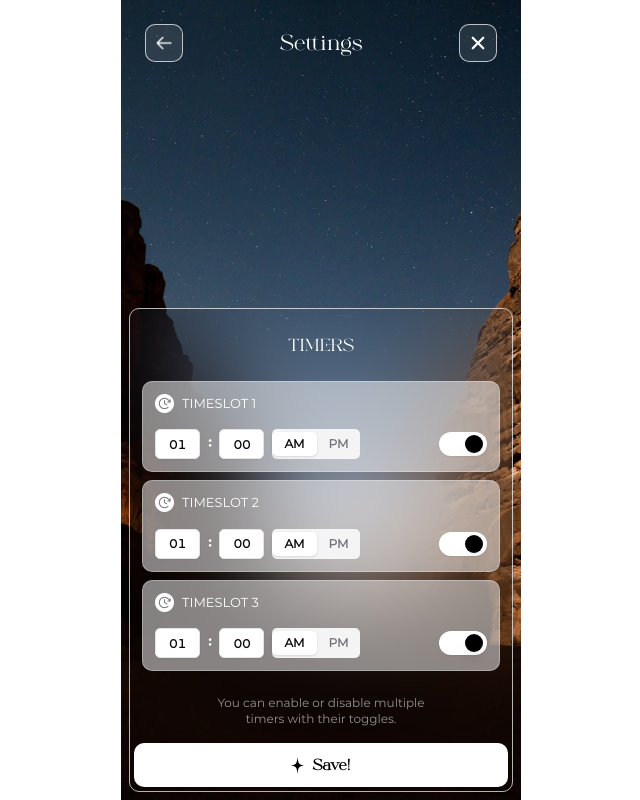
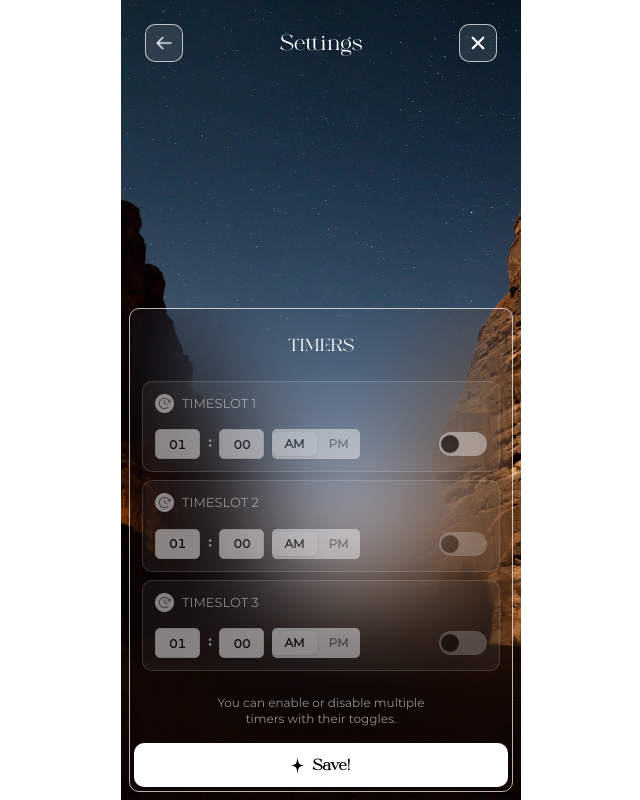
Before and after one commit to ashishgjohn/bible-extension, a React (Vite) app: page /#/settings in a window 1280 px wide. Shown: the whole page, without its empty margins (319-959 px from the left). Built offline with nearby package versions, Linux system fonts and the light colour scheme.

Commit message:
#42 Fixed bug where users were unable to edit time in timers

```diff
--- a/src/components/settings/SettingsContainer.tsx
+++ b/src/components/settings/SettingsContainer.tsx
@@ -30,11 +30,10 @@ export default function SettingsContainer() {
     useEffect(() => {
         setIsLoading(true);
         chrome.storage.local.get(['time1', 'time2', 'time3', 'openedForTime1', 'openedForTime2', 'openedForTime3', 'enabled1', 'enabled2', 'enabled3'], (result) => {
-
             setTimes({
-                time1: { time: result['time1'], opened: result['openedForTime1'], isEnabled: result['enabled1'] ?? true },
-                time2: { time: result['time2'], opened: result['openedForTime2'], isEnabled: result['enabled2'] ?? true },
-                time3: { time: result['time3'], opened: result['openedForTime3'], isEnabled: result['enabled3'] ?? true }
+                time1: { time: result['time1'], opened: result['openedForTime1'], isEnabled: result['enabled1'] ?? false },
+                time2: { time: result['time2'], opened: result['openedForTime2'], isEnabled: result['enabled2'] ?? false },
+                time3: { time: result['time3'], opened: result['openedForTime3'], isEnabled: result['enabled3'] ?? false }
             });
 
             setIsLoading(false);
@@ -42,6 +41,8 @@ export default function SettingsContainer() {
     }, []);
 
     function handleTimeChange(index: number, newTime: string) {
+        console.log(newTime);
+
         setTimes((prevTimes) => ({
             ...prevTimes,
             [`time${index}`]: { ...prevTimes[`time${index}` as keyof Times], time: newTime }
@@ -89,6 +90,7 @@ export default function SettingsContainer() {
                                 isEnabled={times.time1.isEnabled}
                                 onTimeChange={(time) => handleTimeChange(1, time)}
                                 onToggleChange={(enable) => handleToggleChange(1, enable)}
+                                disabled={times?.time2.isEnabled}
                             />
                             <TimeInput
                                 index={2}
@@ -96,7 +98,7 @@ export default function SettingsContainer() {
                                 isEnabled={times.time2.isEnabled}
                                 onTimeChange={(time) => handleTimeChange(2, time)}
                                 onToggleChange={(enable) => handleToggleChange(2, enable)}
-                                disabled={!times?.time1.isEnabled && !times.time2.isEnabled}
+                                disabled={!times?.time1.isEnabled || times?.time3.isEnabled}
                             />
                             <TimeInput
                                 index={3}
--- a/src/components/ui/TimePickerInput.tsx
+++ b/src/components/ui/TimePickerInput.tsx
@@ -1,6 +1,6 @@
 import { Input } from "@/components/ui/input";
 import { cn } from "@/lib/utils";
-import React from "react";
+import React, { useEffect, useRef, useState } from "react";
 import {
   Period,
   TimePickerType,
@@ -19,21 +19,16 @@ export interface TimePickerInputProps
   onLeftFocus?: () => void;
 }
 
-const TimePickerInput = React.forwardRef<
-  HTMLInputElement,
-  TimePickerInputProps
->(
+const TimePickerInput = React.forwardRef<HTMLInputElement, TimePickerInputProps>(
   (
     {
       className,
       type = "tel",
-      value,
       id,
       name,
       date = new Date(new Date().setHours(0, 0, 0, 0)),
       setDate,
       onChange,
-      onKeyDown,
       picker,
       period,
       onLeftFocus,
@@ -42,20 +37,28 @@ const TimePickerInput = React.forwardRef<
     },
     ref
   ) => {
-    const [inputValue, setInputValue] = React.useState<string>("00");
-    const [flag, setFlag] = React.useState<boolean>(false);
+    const inputRef = useRef<HTMLInputElement | null>(null);
+    const [inputValue, setInputValue] = useState<string>("00");
+    const [flag, setFlag] = useState<boolean>(false);
 
-    React.useEffect(() => {
+    // Update input value based on the date and picker type
+    useEffect(() => {
       setInputValue(getDateByType(date, picker));
     }, [date, picker]);
 
-    const handleKeyDown = (e: React.KeyboardEvent<HTMLInputElement>) => {
-      if (e.key === "Tab") return;
+    useEffect(() => {
+      const inputElement = inputRef.current;
+      if (!inputElement) return;
+
+      // Native keydown event handler
+      const handleNativeKeyDown = (e: KeyboardEvent) => {
         e.preventDefault();
 
+        if (e.key === "Tab") return;
         if (e.key === "ArrowRight") onRightFocus?.();
         if (e.key === "ArrowLeft") onLeftFocus?.();
 
+        // Handle ArrowUp/ArrowDown keys to increase or decrease time
         if (["ArrowUp", "ArrowDown"].includes(e.key)) {
           const step = e.key === "ArrowUp" ? 1 : -1;
           const newValue = getArrowByType(inputValue, step, picker);
@@ -65,47 +68,56 @@ const TimePickerInput = React.forwardRef<
           return;
         }
 
-      // Handle number keys
+        // Handle number key inputs
         if (e.key >= "0" && e.key <= "9") {
           const newInput = flag ? inputValue.slice(1) + e.key : "0" + e.key;
           setInputValue(newInput);
-        setFlag(!flag);
+          inputElement.value = newInput; // Directly update DOM
           const tempDate = new Date(date);
           setDate(setDateByType(tempDate, newInput, picker, period));
-        return;
+          setFlag(!flag);
         }
 
         // Handle Backspace key
         if (e.key === "Backspace") {
-        const newInput = "0" + inputValue[0]; // Shift digits left and pad with "0"
+          const newInput = "0" + inputValue[0];
           setInputValue(newInput);
+          inputElement.value = newInput; // Directly update DOM
           const tempDate = new Date(date);
           setDate(setDateByType(tempDate, newInput, picker, period));
-        setFlag(false); // Reset flag to start fresh on next keypress
+          setFlag(false);
         }
       };
+
+      inputElement.addEventListener("keydown", handleNativeKeyDown);
+
+      // Clean up the event listener on unmount
+      return () => {
+        inputElement.removeEventListener("keydown", handleNativeKeyDown);
+      };
+    }, [inputValue, flag, onRightFocus, onLeftFocus, date, picker, period, setDate]);
 
     return (
       <div className="flex flex-col justify-between items-center gap-1">
         <Input
-          ref={ref}
+          ref={(el) => {
+            inputRef.current = el;
+            if (typeof ref === "function") ref(el);
+            else if (ref) ref.current = el;
+          }}
           id={id || picker}
           name={name || picker}
           className={cn(
             "w-[45px] h-[30px] text-center font-[Montserrat] font-semibold text-xs tabular-nums bg-white focus:text-accent-foreground [&::-webkit-inner-spin-button]:appearance-none",
             className
           )}
-          value={value || inputValue}
+          value={inputValue}
           onChange={(e) => {
             e.preventDefault();
             onChange?.(e);
           }}
           type={type}
           inputMode="decimal"
-          onKeyDown={(e) => {
-            onKeyDown?.(e);
-            handleKeyDown(e);
-          }}
           {...props}
         />
       </div>
```
Also changed, not shown: public/manifest.json. Lines whose indentation alone changed are shown as unchanged.
